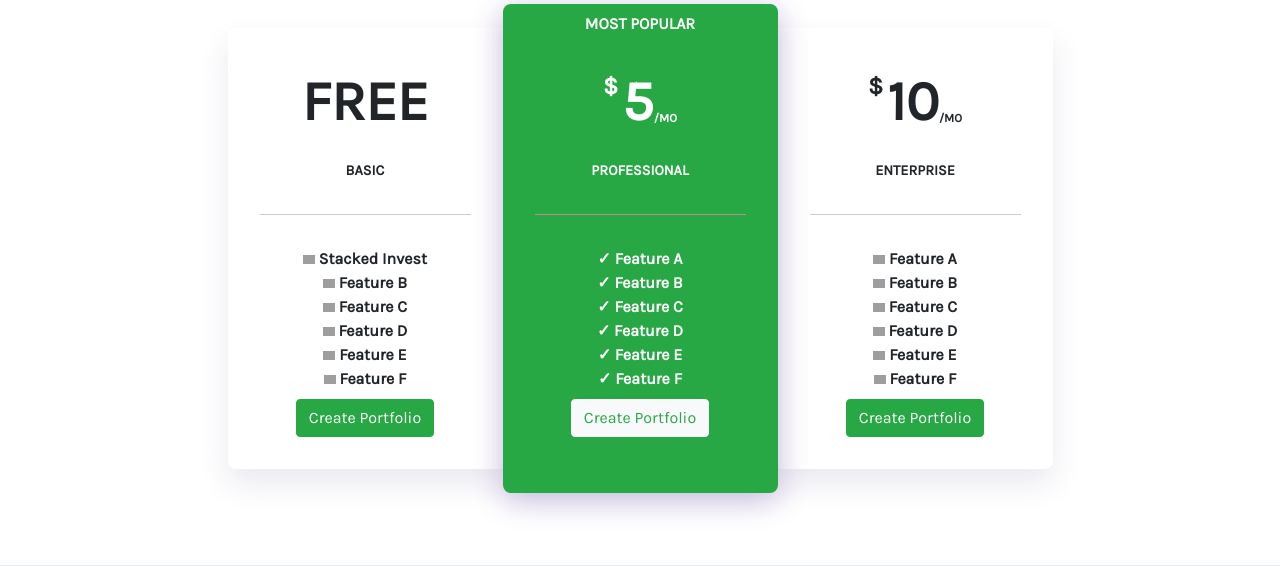
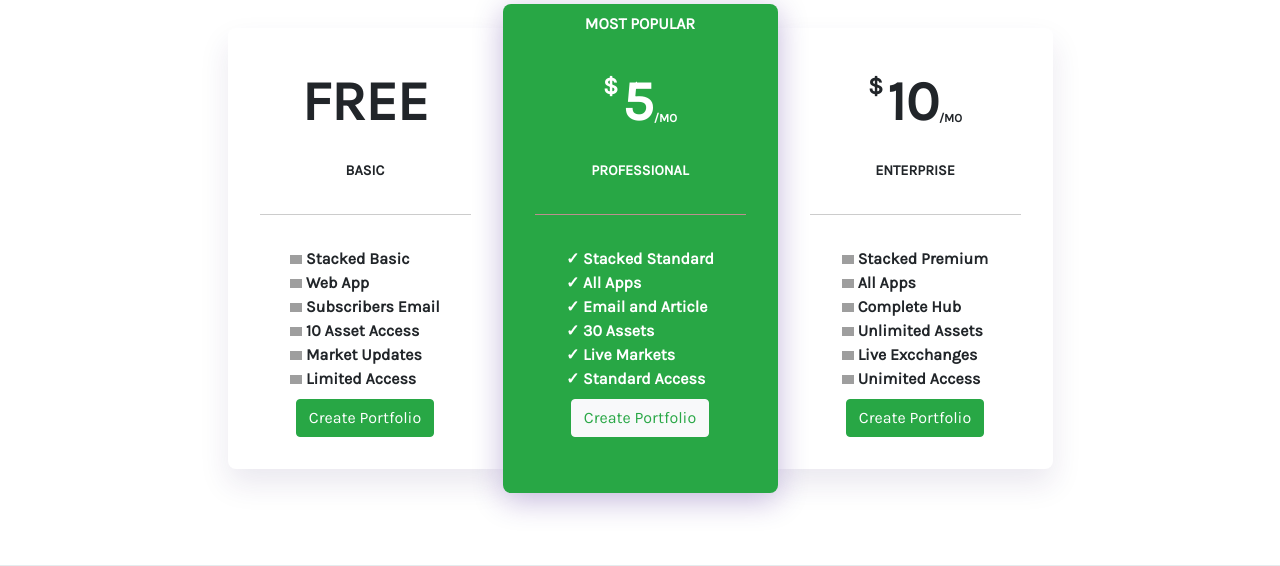
Before and after one commit to rasifrana/task_manager, a Flask app: page / in a window 1280 px wide. Shown: the part 3737-4303 px from the top of the page. Run offline with Flask 2, Linux system fonts and the light colour scheme; some libraries are stand-ins or nearby versions; grey boxes are pictures that could not be loaded.

Commit message:
New Price cards features changed

```diff
--- a/templates/index.html
+++ b/templates/index.html
@@ -202,29 +202,32 @@
       </div>
       <div class="plan-name">basic</div>
       <div class="divider"></div>
+
+      <div>
       <div class="feature">
         <img src="{{url_for('static', filename='img/check.png')}}" />
-        Stacked Invest
+        Stacked Basic
       </div>
       <div class="feature">
         <img src="{{url_for('static', filename='img/check.png')}}" />
-        Feature B
+        Web App
       </div>
       <div class="feature">
         <img src="{{url_for('static', filename='img/check.png')}}" />
-        Feature C
+        Subscribers Email
       </div>
       <div class="feature">
         <img src="{{url_for('static', filename='img/check.png')}}" />
-        Feature D
+        10 Asset Access
       </div>
       <div class="feature">
         <img src="{{url_for('static', filename='img/check.png')}}" />
-        Feature E
+        Market Updates
       </div>
       <div class="feature">
         <img src="{{url_for('static', filename='img/check.png')}}" />
-        Feature F
+        Limited Access
+      </div>
       </div>
       <a href="{{url_for('add_task')}}" class="btn btn-success mt-2">
         Create Portfolio</a
@@ -244,23 +247,25 @@
       <div class="plan-name">Professional</div>
 
       <div class="divider"></div>
+      <div>
       <div class="feature">
-        &check; Feature A
+        &check; Stacked Standard
       </div>
       <div class="feature">
-        &check; Feature B
+        &check; All Apps
       </div>
       <div class="feature">
-        &check; Feature C
+        &check; Email and Article
       </div>
       <div class="feature">
-        &check; Feature D
+        &check; 30 Assets
       </div>
       <div class="feature">
-        &check; Feature E
+        &check; Live Markets
       </div>
       <div class="feature">
-        &check; Feature F
+        &check; Standard Access
+      </div>
       </div>
       <a href="{{url_for('add_task')}}" class="btn mt-2 btn-light text-success">
         Create Portfolio</a
@@ -278,29 +283,32 @@
       </div>
       <div class="plan-name">Enterprise</div>
       <div class="divider"></div>
+
+      <div class="access">
       <div class="feature">
         <img src="{{url_for('static', filename='img/check.png')}}" />
-        Feature A
+        Stacked Premium
       </div>
       <div class="feature">
         <img src="{{url_for('static', filename='img/check.png')}}" />
-        Feature B
+        All Apps
       </div>
       <div class="feature">
         <img src="{{url_for('static', filename='img/check.png')}}" />
-        Feature C
+        Complete Hub
       </div>
       <div class="feature">
         <img src="{{url_for('static', filename='img/check.png')}}" />
-        Feature D
+        Unlimited Assets
       </div>
       <div class="feature">
         <img src="{{url_for('static', filename='img/check.png')}}" />
-        Feature E
+        Live Excchanges
       </div>
       <div class="feature">
         <img src="{{url_for('static', filename='img/check.png')}}" />
-        Feature F
+        Unimited Access
+      </div>
       </div>
       <a href="{{url_for('add_task')}}" class="btn mt-2 btn-success">
         Create Portfolio</a
```
